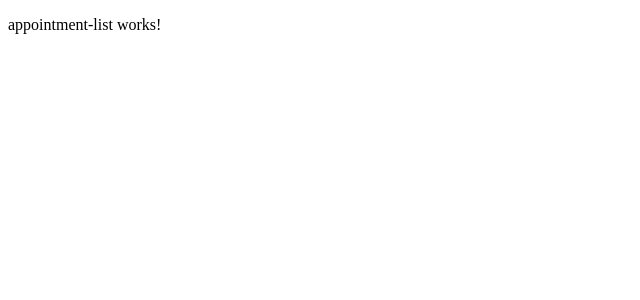
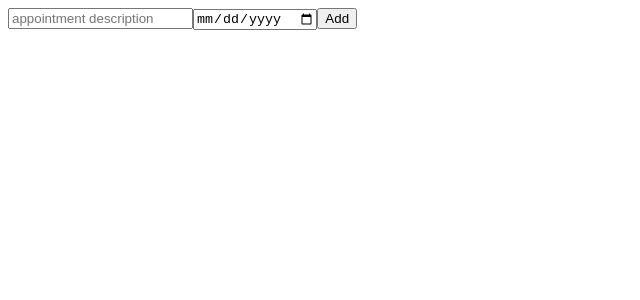
Before and after one commit to GieHan/angular-exercise, an Angular app in the folder appointment-app/: page / in a window 1280 px wide. Shown: the top 300 px of the page, without its empty margins (0-640 px from the left). Built offline with nearby package versions, Linux system fonts and the light colour scheme.

Commit message:
Add forms for title and date using two way databinding

```diff
--- a/appointment-app/src/app/app.module.ts
+++ b/appointment-app/src/app/app.module.ts
@@ -1,5 +1,6 @@
 import { NgModule } from '@angular/core';
 import { BrowserModule } from '@angular/platform-browser';
+import { FormsModule } from '@angular/forms';
 
 import { AppComponent } from './app.component';
 import { AppointmentListComponent } from './appointment-list/appointment-list.component';
@@ -10,7 +11,8 @@
     AppointmentListComponent
   ],
   imports: [
-    BrowserModule
+    BrowserModule,
+    FormsModule
   ],
   providers: [],
   bootstrap: [AppComponent]
--- a/appointment-app/src/app/appointment-list/appointment-list.component.html
+++ b/appointment-app/src/app/appointment-list/appointment-list.component.html
@@ -1 +1,13 @@
-<p>appointment-list works!</p>
+<!--
+Goals :
+1. Create an appointment
+2. Show all appointments
+3. Delete an appointment
+-->
+
+
+<div>
+    <input [(ngModel)]="newAppointmentTitle" placeholder="appointment description">
+    <input [(ngModel)]="newAppointmentDate" type="date" placeholder="appointment date">
+    <button>Add</button>
+</div>
--- a/appointment-app/src/app/appointment-list/appointment-list.component.ts
+++ b/appointment-app/src/app/appointment-list/appointment-list.component.ts
@@ -1,4 +1,5 @@
 import { Component } from '@angular/core';
+import { Appointment } from '../models/appointment';
 
 @Component({
   selector: 'app-appointment-list',
@@ -7,4 +8,10 @@
 })
 export class AppointmentListComponent {
 
+  newAppointmentTitle : string  = "";
+  newAppointmentDate : Date     = new Date();
+
+  appointments: Appointment[]   = [];
+
+
 }
```
